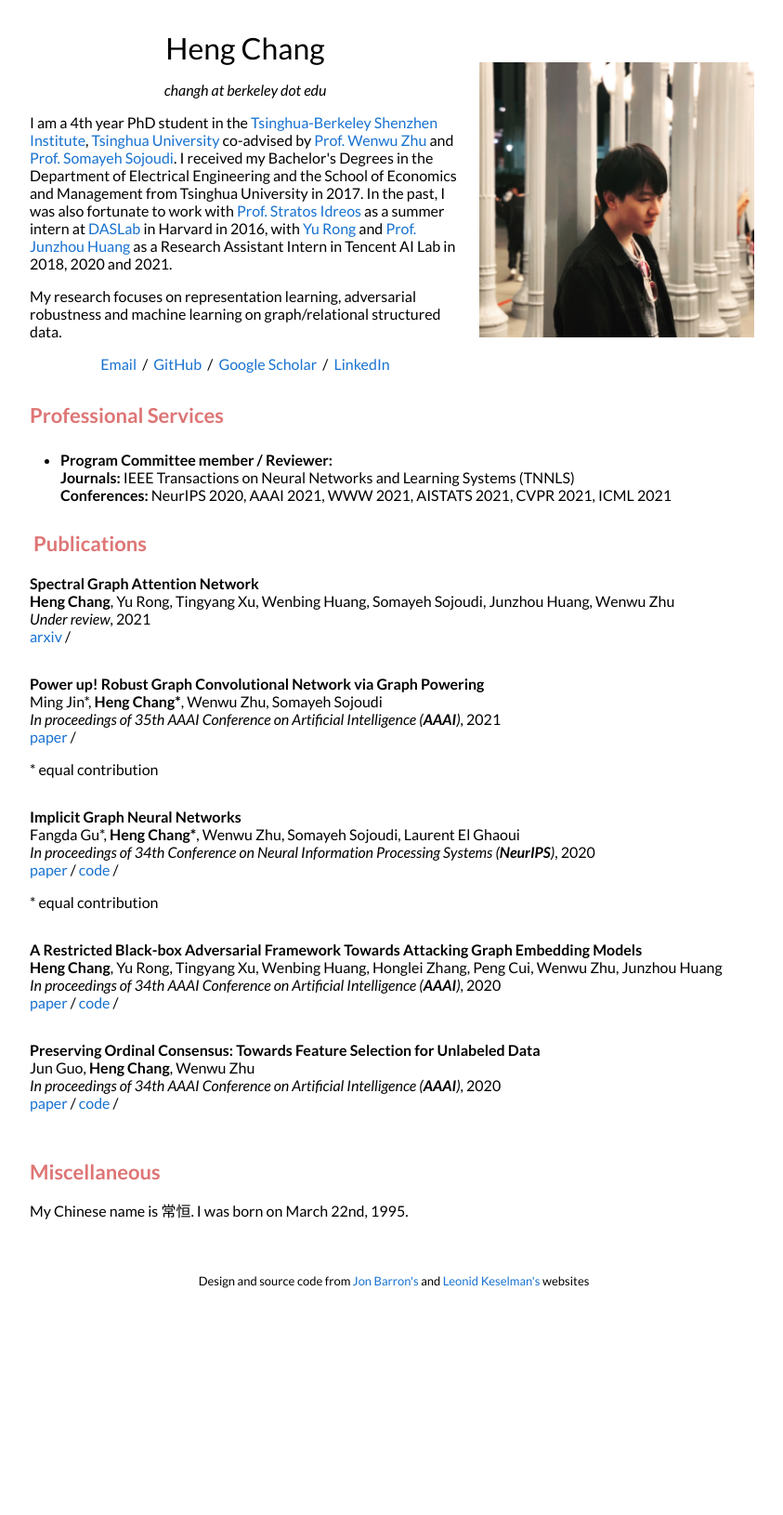
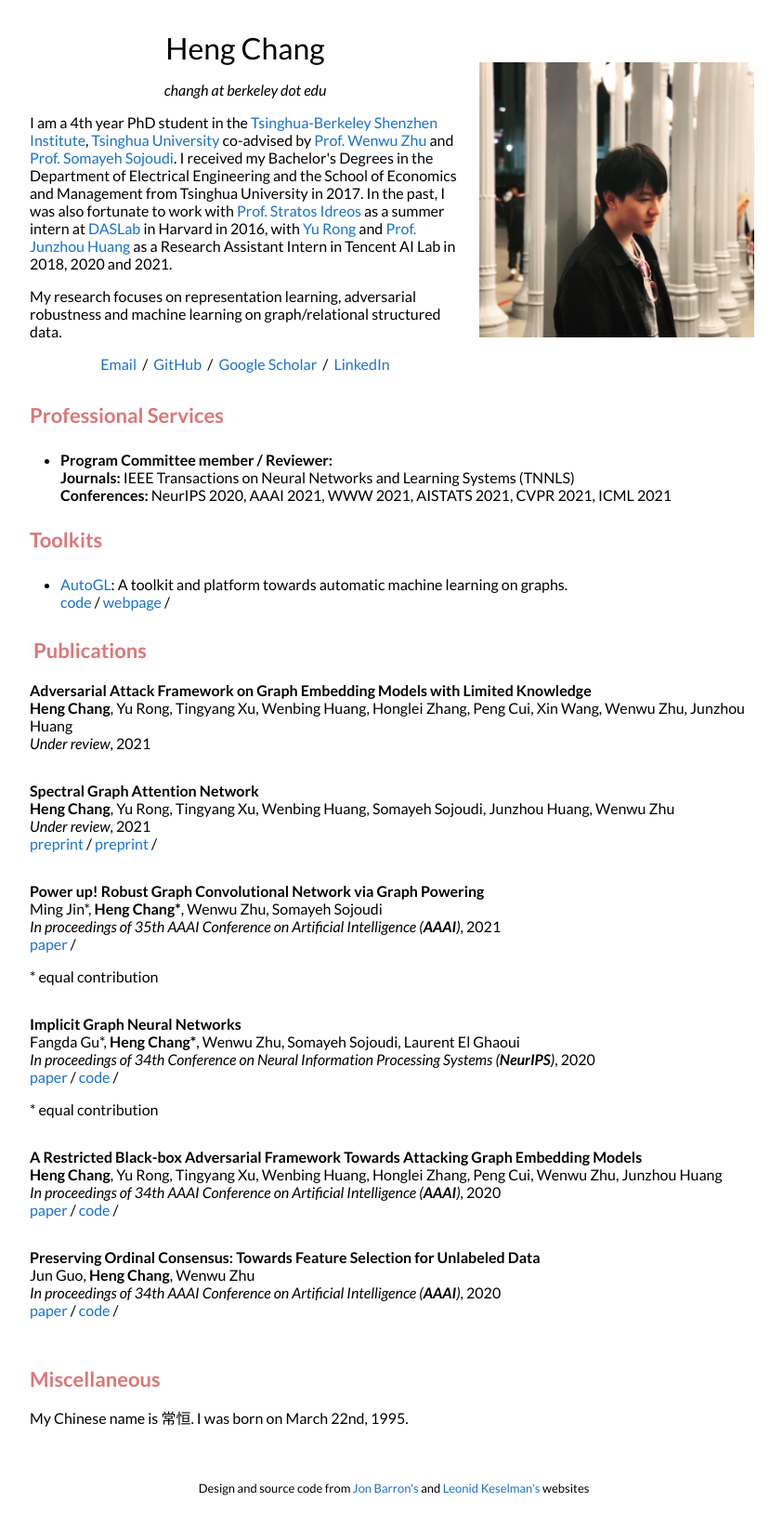
Before and after one commit to hchang95/hchang95.github.io, a Jekyll site: the page built from _posts/2021-03-01-arxiv-1.markdown, in a window 1280 px wide. Shown: the whole page at 93% size, without its empty margins (216-1059 px from the left). Built offline with Jekyll 4.4.1, drawn with Linux system fonts in a browser that asks for light colours; before the commit the page ends 1407 px from its top, so only the background shows below that.

Commit message:
update toolkit

```diff
--- a/_layouts/default.html
+++ b/_layouts/default.html
@@ -69,6 +69,26 @@
           {% endfor %}
         </table>
 
+        <table style="width:100%;border:0px;border-spacing:0px;border-collapse:separate;margin-right:auto;margin-left:auto;cellspacing=0">
+          <tr>
+            <td style="padding:1%;width:100%;vertical-align:middle">
+              <h2 style="color:#DE7575;"> <b>Toolkits</b></h2>
+            </td>
+          </tr>
+          {% for post in site.posts %}
+          {% for cat in post.categories %}
+          {% if cat == 'toolkit' %}
+          <tr>
+            <td style="width:75%;vertical-align:middle">
+            <p></p>
+              {{ post.excerpt }}
+            </td>
+          </tr>
+          {% endif %}
+          {% endfor %}
+          {% endfor %}
+        </table>
+
 
         <table style="width:100%;border:0px;border-spacing:0px;border-collapse:separate;margin-right:auto;margin-left:auto;">
           <tr>
@@ -105,6 +125,9 @@
               {% endif %}
               {% if post.arxiv %}
               <a href="{{post.arxiv}}">arxiv</a> /
+              {% endif %}
+              {% if post.preprint %}
+              <a href="{{post.preprint}}">preprint</a> /
               {% endif %}
               {% if post.poster %}
               <a href="{{post.poster}}">poster</a> /
--- a/_posts/2021-03-01-arxiv-0.markdown
+++ b/_posts/2021-03-01-arxiv-0.markdown
@@ -5,5 +5,5 @@ date: 2021-03-02 00:00:00 +08:00
 categories: research
 authors: "<strong>Heng Chang</strong>, Yu Rong, Tingyang Xu, Wenbing Huang, Somayeh Sojoudi, Junzhou Huang, Wenwu Zhu"
 venue: "Under review"
-arxiv: https://arxiv.org/pdf/2003.07450
+preprint: https://arxiv.org/pdf/2003.07450
 ---
--- /dev/null
+++ b/_posts/2021-03-01-arxiv-1.markdown
@@ -0,0 +1,8 @@
+---
+layout: post
+title:  "Adversarial Attack Framework on Graph Embedding Models with Limited Knowledge"
+date: 2021-03-02 00:00:00 +08:00
+categories: research
+authors: "<strong>Heng Chang</strong>, Yu Rong, Tingyang Xu, Wenbing Huang, Honglei Zhang, Peng Cui, Xin Wang, Wenwu Zhu, Junzhou Huang"
+venue: "Under review"
+---
```
Also changed, not shown: _posts/2021-03-01-toolkit.markdown (added, +7 -0 lines), 1 other file.
